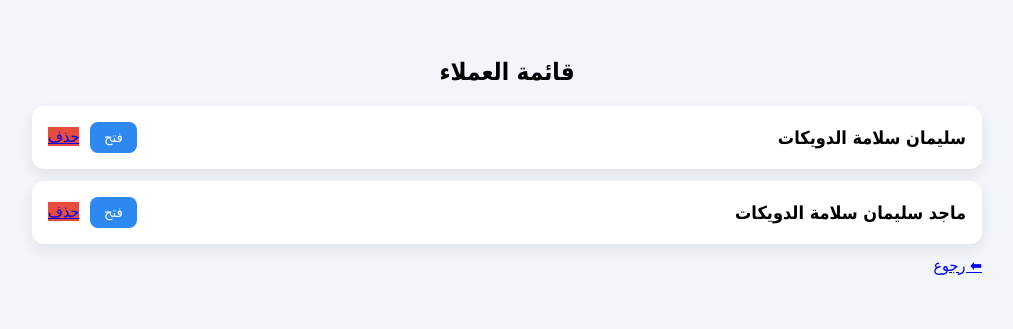
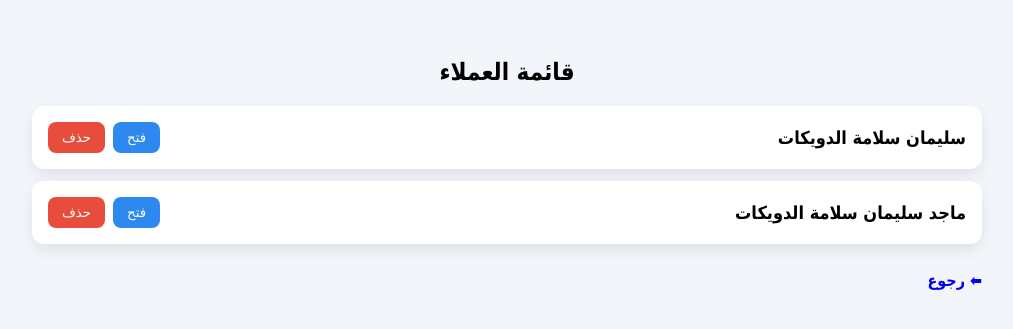
Before and after one commit to mkalhjahja-bit/loan-system, a Flask app: page /clients in a window 1280 px wide. Shown: the top 329 px of the page, without its empty margins (133-1146 px from the left). Run offline with Flask 3, Linux system fonts and the light colour scheme; data comes from the database, SQL or seed files in the repository.

Commit message:
Update clients.html

```diff
--- a/templates/clients.html
+++ b/templates/clients.html
@@ -1,12 +1,27 @@
 <!DOCTYPE html>
 <html lang="ar" dir="rtl">
+
 <head>
+
 <meta charset="UTF-8">
-<title>قائمة العملاء</title>
+
+<title>
+قائمة العملاء
+</title>
 
 <style>
-body{font-family:tahoma;background:#f2f5f9}
-.container{max-width:950px;margin:auto;padding:30px}
+
+body{
+font-family:tahoma;
+background:#f2f5f9
+}
+
+.container{
+max-width:950px;
+margin:auto;
+padding:30px
+}
+
 .card{
 background:white;
 padding:16px;
@@ -17,17 +32,34 @@ display:flex;
 justify-content:space-between;
 align-items:center;
 }
-.name{font-size:18px;font-weight:bold}
+
+.name{
+font-size:18px;
+font-weight:bold
+}
+
+.actions{
+display:flex;
+align-items:center;
+gap:8px;
+}
+
 .actions button{
 border:none;
 padding:8px 14px;
 border-radius:8px;
 color:white;
 cursor:pointer;
-margin-left:6px;
 }
-.open{background:#2d89ef}
-.delete{background:#e74c3c}
+
+.open{
+background:#2d89ef
+}
+
+.delete{
+background:#e74c3c
+}
+
 .modal{
 display:none;
 position:fixed;
@@ -36,6 +68,7 @@ background:rgba(0,0,0,.5);
 justify-content:center;
 align-items:center;
 }
+
 .box{
 background:white;
 padding:25px;
@@ -43,6 +76,7 @@ border-radius:12px;
 text-align:center;
 width:300px;
 }
+
 .box a{
 display:block;
 margin:8px 0;
@@ -52,50 +86,147 @@ color:white;
 text-decoration:none;
 font-weight:bold;
 }
-.first{background:#2d89ef}
-.continue{background:#27ae60}
-.cardreq{background:#e67e22}
+
+.first{
+background:#2d89ef
+}
+
+.continue{
+background:#27ae60
+}
+
+.cardreq{
+background:#e67e22
+}
+
+.flash{
+background:#27ae60;
+color:white;
+padding:12px;
+border-radius:10px;
+margin-bottom:15px;
+text-align:center;
+font-weight:bold;
+}
+
+.back{
+display:inline-block;
+margin-top:15px;
+text-decoration:none;
+font-weight:bold;
+}
+
 </style>
+
 </head>
 
 <body>
 
 <div class="container">
-<h2 style="text-align:center">قائمة العملاء</h2>
 
-{% for id,name in rows %}
+<h2 style="text-align:center">
+قائمة العملاء
+</h2>
+
+{% with messages = get_flashed_messages() %}
+{% if messages %}
+
+<div class="flash">
+{{ messages[0] }}
+</div>
+
+{% endif %}
+{% endwith %}
+
+{% for row in rows %}
+
 <div class="card client">
-<div class="name">{{name}}</div>
+
+<div class="name">
+{{row["name"]}}
+</div>
+
 <div class="actions">
-<button class="open" onclick="openClient({{id}})">فتح</button>
-<a class="delete" href="/delete-client/{{id}}">حذف</a>
+
+<button
+class="open"
+onclick="openClient({{row['id']}})"
+>
+فتح
+</button>
+
+<form
+action="/delete-client/{{row['id']}}"
+method="post"
+style="display:inline;"
+>
+
+<button class="delete" type="submit">
+حذف
+</button>
+
+</form>
+
 </div>
+
 </div>
+
 {% endfor %}
 
-<a href="/home">⬅ رجوع</a>
+<a class="back" href="/home">
+⬅ رجوع
+</a>
+
 </div>
 
 <div class="modal" id="modal">
+
 <div class="box">
-<h3>اختر العملية</h3>
-<a class="first" id="firstBtn">طلب قرض</a>
-<a class="continue" id="continueBtn">استكمال</a>
-<a class="cardreq" id="cardBtn">طلب بطاقة</a>
-<button onclick="closeModal()">إغلاق</button>
+
+<h3>
+اختر العملية
+</h3>
+
+<a class="first" id="firstBtn">
+طلب قرض
+</a>
+
+<a class="continue" id="continueBtn">
+استكمال
+</a>
+
+<a class="cardreq" id="cardBtn">
+طلب بطاقة
+</a>
+
+<button onclick="closeModal()">
+إغلاق
+</button>
+
 </div>
+
 </div>
 
 <script>
+
 function openClient(id){
+
 document.getElementById("modal").style.display="flex"
+
 document.getElementById("firstBtn").href="/load-client/"+id+"/first"
+
 document.getElementById("continueBtn").href="/load-client/"+id+"/continue"
+
 document.getElementById("cardBtn").href="/load-client/"+id+"/card"
+
 }
+
 function closeModal(){
+
 document.getElementById("modal").style.display="none"
+
 }
+
 </script>
 
 </body>
```
